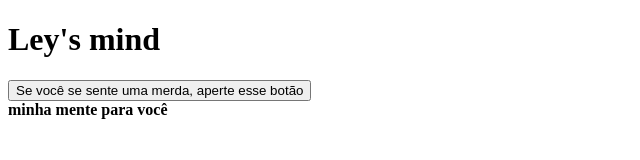
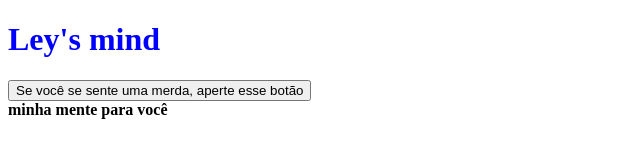
Before and after one commit to hiarlleydev/ley, a plain HTML site: page index.html in a window 1280 px wide. Shown: the whole page, without its empty margins (0-640 px from the left). Drawn offline with Linux system fonts and the light colour scheme.

Commit message:
Update index.html

```diff
--- a/index.html
+++ b/index.html
@@ -4,7 +4,7 @@
     <meta charset="UTF-8">
     <meta name="viewport" content="width=device-width, initial-scale=1.0">
     <title>Ley</title>
-    <link href="estilo.css" type="text/css" rel="stylesheet">
+    <link href="index.css" type="text/css" rel="stylesheet">
 </head>
 <body>
     <h1>Ley's mind</h1>
```
